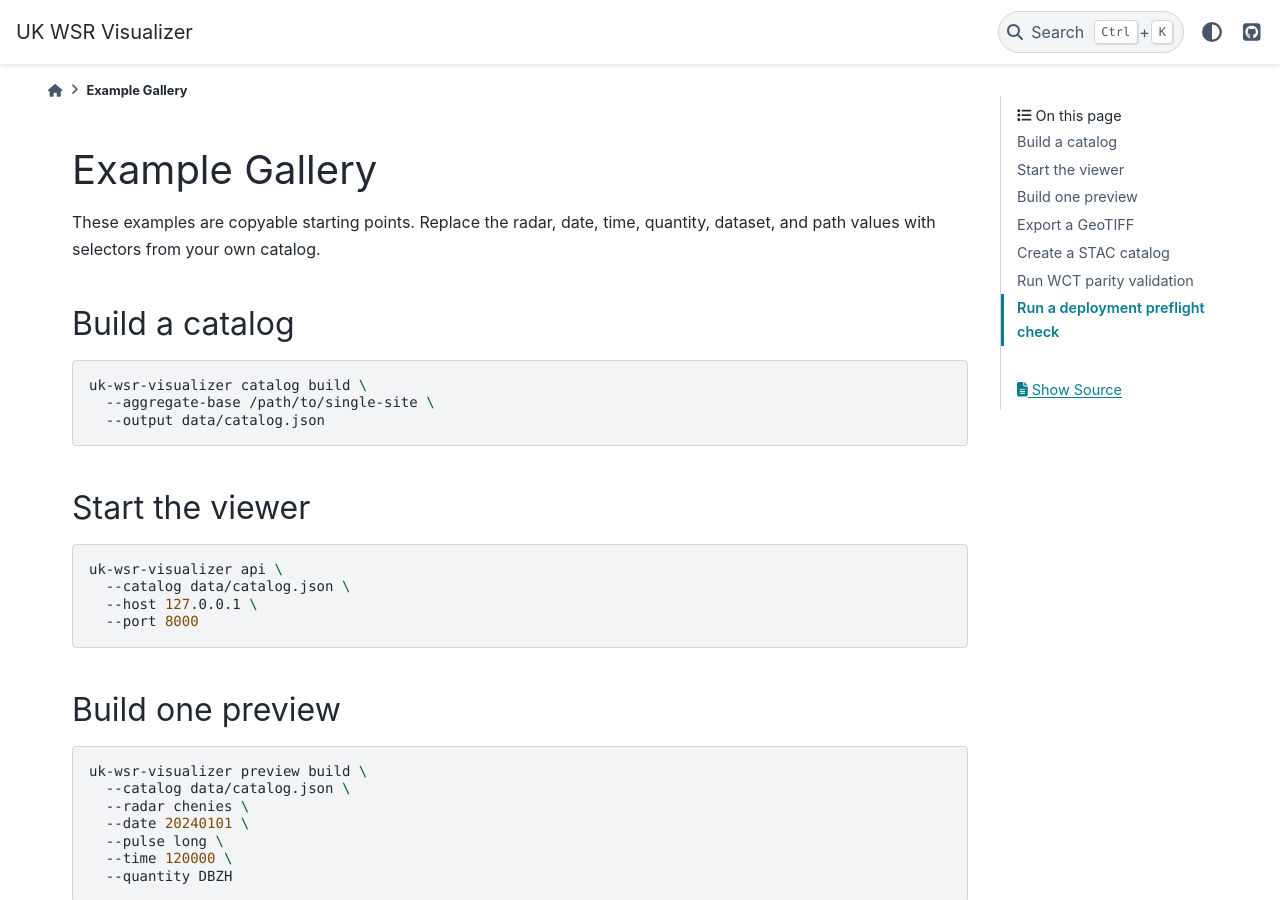
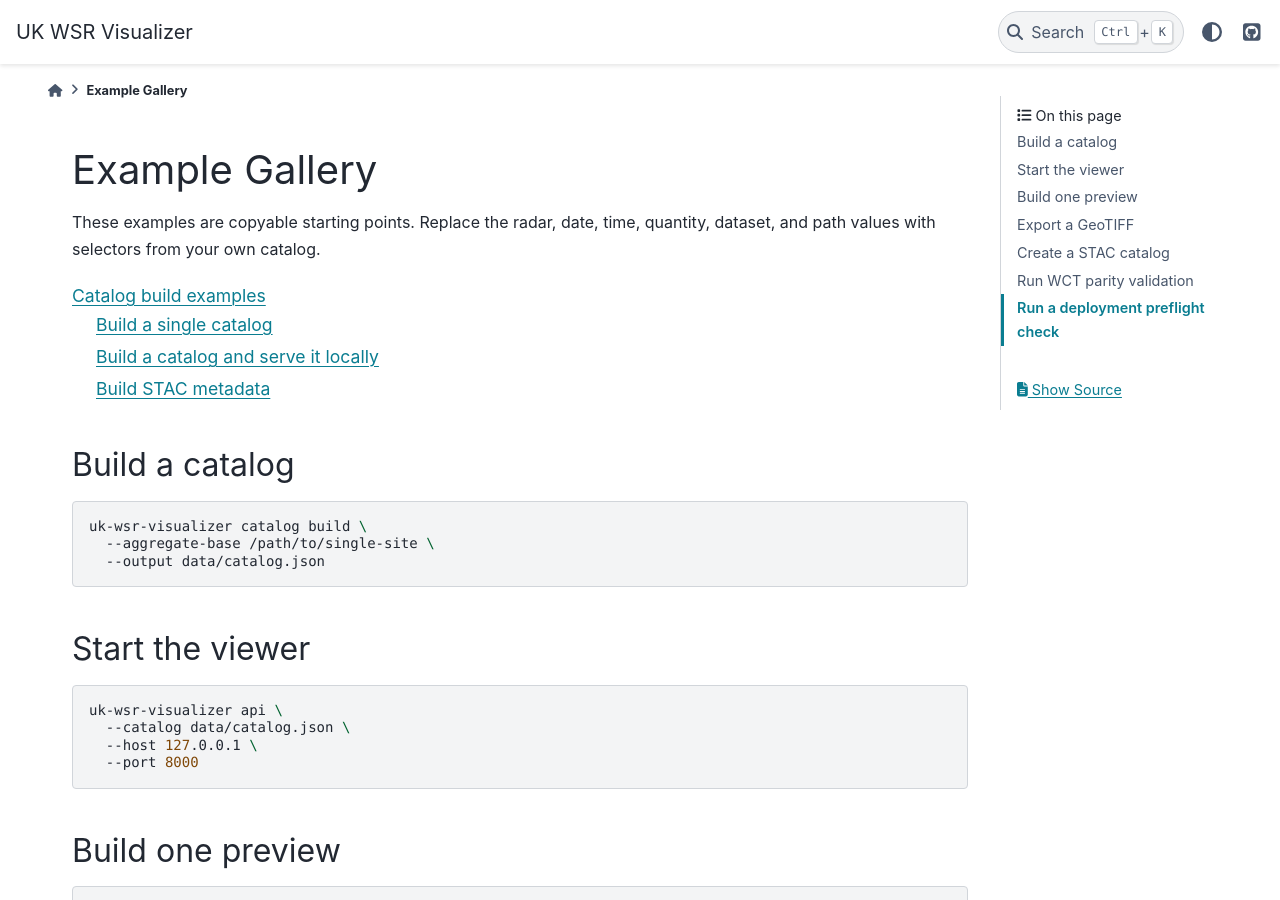
Before and after one commit to rrniii/uk-wsr-visualizer, a Sphinx documentation site: the page built from docs/example_gallery/index.md, in a window 1280 px wide and 900 px high. Built offline with Sphinx 7.4.7 and the PyData theme 0.15.4, drawn with Linux system fonts in a browser that asks for light colours.

Commit message:
Link catalog example from gallery

````diff
--- a/docs/example_gallery/index.md
+++ b/docs/example_gallery/index.md
@@ -1,6 +1,12 @@
 # Example Gallery
 
 These examples are copyable starting points. Replace the radar, date, time, quantity, dataset, and path values with selectors from your own catalog.
+
+```{toctree}
+:maxdepth: 2
+
+catalog_build
+```
 
 ## Build a catalog
 
````
